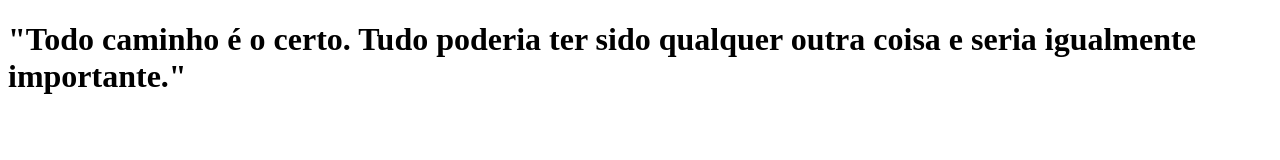
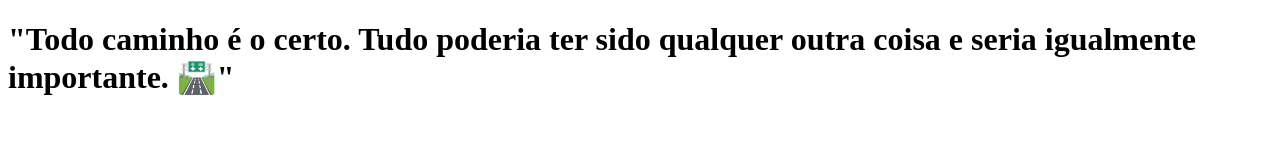
Before and after one commit to Casenrique/clone-tabnews, a Next.js app: page / in a window 1280 px wide. Shown: the top 160 px of the page. Built offline with nearby package versions, Linux system fonts and the light colour scheme.

Commit message:
Alteração na frase

```diff
--- a/pages/index.js
+++ b/pages/index.js
@@ -1,5 +1,5 @@
 function Home() {
-    return<h1>"Todo caminho é o certo. Tudo poderia ter sido qualquer outra coisa e seria igualmente importante."</h1>
+    return<h1>"Todo caminho é o certo. Tudo poderia ter sido qualquer outra coisa e seria igualmente importante. 🛣️"</h1>
 }
 
 export default Home;
```
